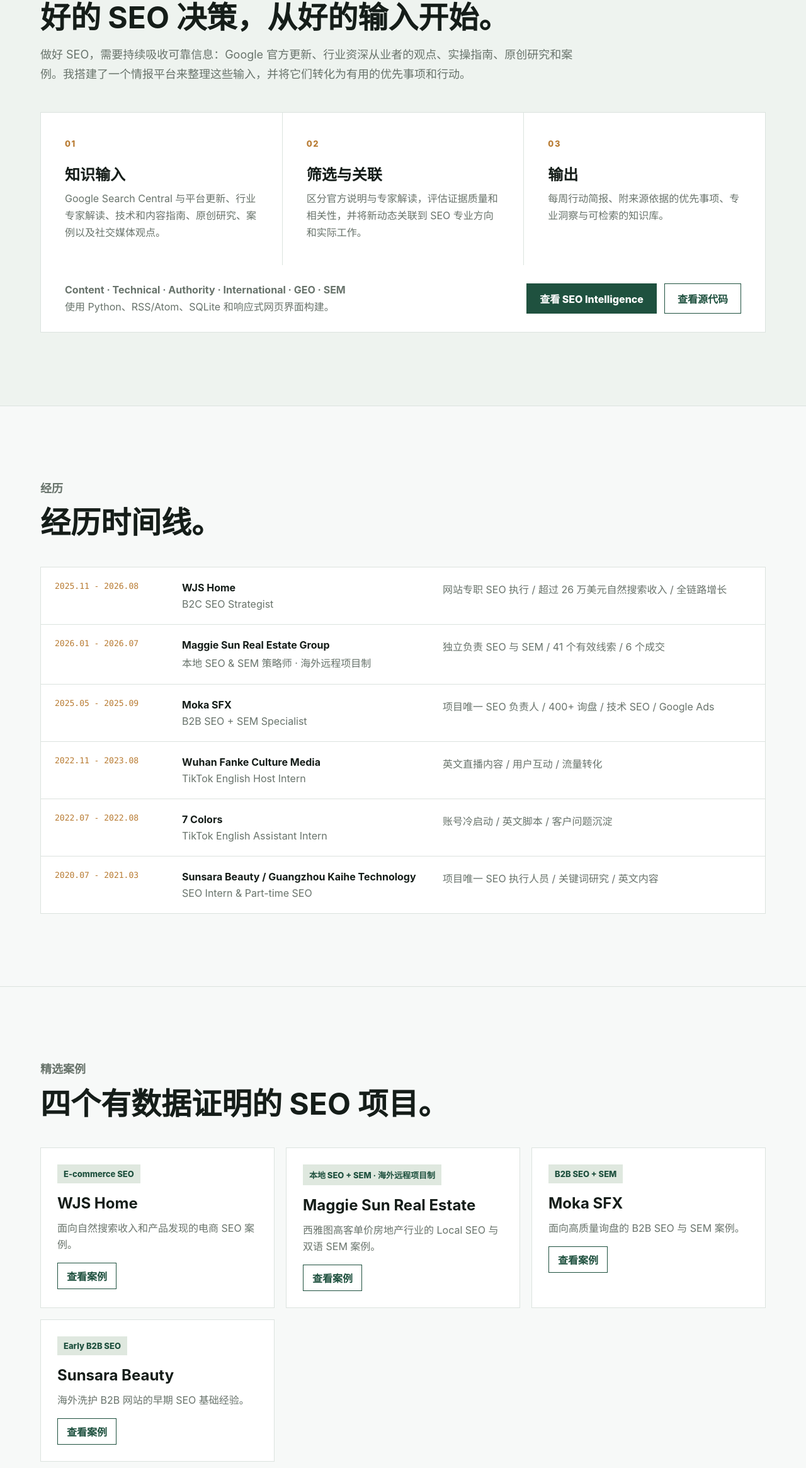
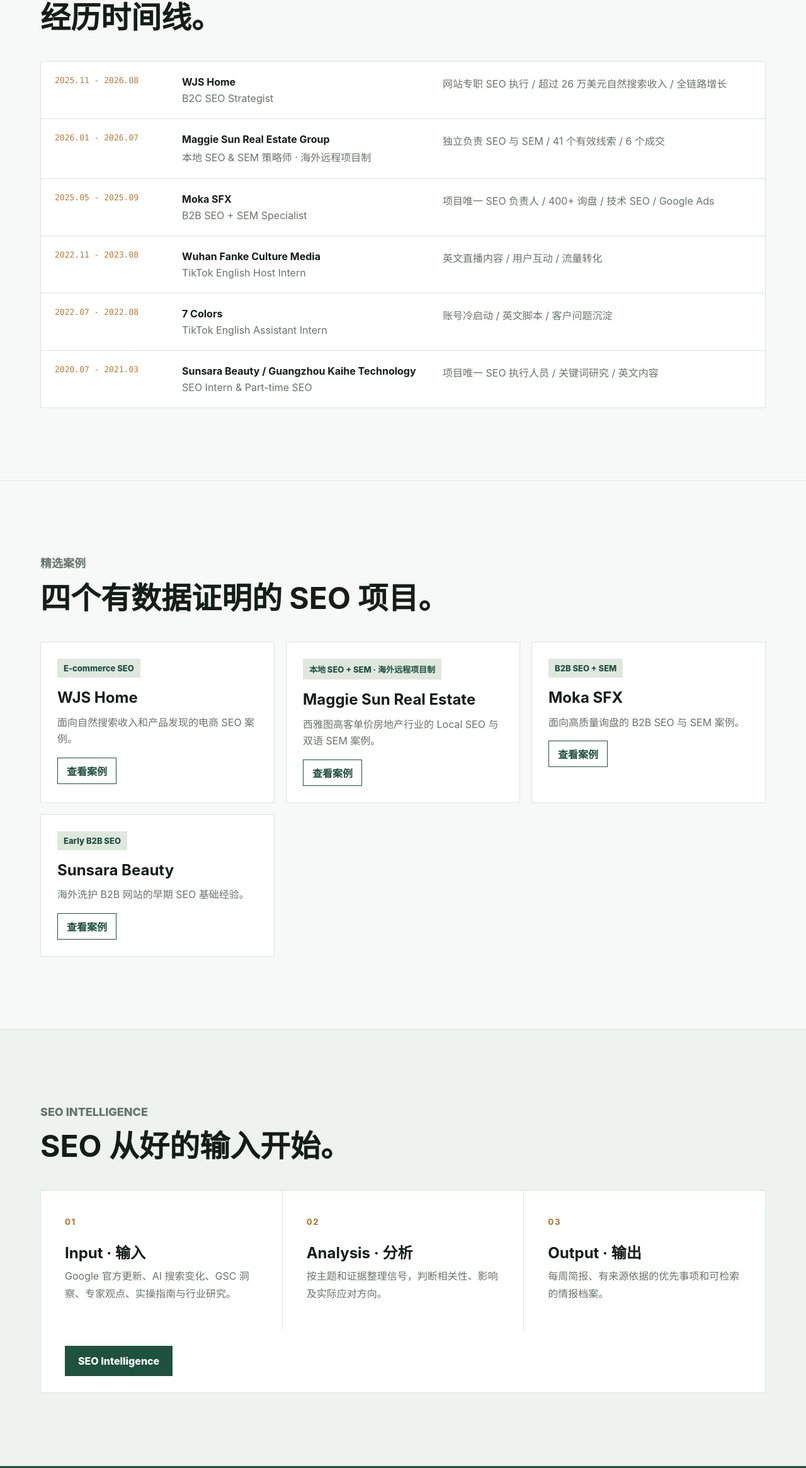
Before and after one commit to nanatan601-a11y/nana-seo-portfolio, a plain HTML site: page zh/index.html in a window 1280 px wide. Shown: the part 1482-3813 px from the top of the page at 63% size. Drawn offline with Linux system fonts and the light colour scheme.

Commit message:
Move SEO Intelligence to homepage end

```diff
--- a/zh/index.html
+++ b/zh/index.html
@@ -71,40 +71,6 @@
           <p>
             我能和内容、开发、设计、网站运营、产品、销售和客服团队协作，也擅长把混乱的 SEO 问题整理成清晰、能落地的执行计划。
           </p>
-        </div>
-      </section>
-
-      <section class="section intelligence-section">
-        <div class="section-intro">
-          <p class="eyebrow">官方更新 · 专家观点 · 实操指南</p>
-          <h2>好的 SEO 决策，从好的输入开始。</h2>
-          <p>做好 SEO，需要持续吸收可靠信息：Google 官方更新、行业资深从业者的观点、实操指南、原创研究和案例。我搭建了一个情报平台来整理这些输入，并将它们转化为有用的优先事项和行动。</p>
-        </div>
-        <div class="intelligence-panel">
-          <div class="intelligence-flow">
-            <article class="intelligence-stage">
-              <span class="stage-number">01</span>
-              <h3>知识输入</h3>
-              <p>Google Search Central 与平台更新、行业专家解读、技术和内容指南、原创研究、案例以及社交媒体观点。</p>
-            </article>
-            <article class="intelligence-stage">
-              <span class="stage-number">02</span>
-              <h3>筛选与关联</h3>
-              <p>区分官方说明与专家解读，评估证据质量和相关性，并将新动态关联到 SEO 专业方向和实际工作。</p>
-            </article>
-            <article class="intelligence-stage">
-              <span class="stage-number">03</span>
-              <h3>输出</h3>
-              <p>每周行动简报、附来源依据的优先事项、专业洞察与可检索的知识库。</p>
-            </article>
-          </div>
-          <div class="intelligence-footer">
-            <p><strong>Content · Technical · Authority · International · GEO · SEM</strong><br>使用 Python、RSS/Atom、SQLite 和响应式网页界面构建。</p>
-            <div class="hero-actions">
-              <a class="btn primary" href="https://nanatan601-a11y.github.io/seo-intelligence-hub/" target="_blank" rel="noopener noreferrer">查看 SEO Intelligence</a>
-              <a class="btn" href="https://github.com/nanatan601-a11y/seo-intelligence-hub" target="_blank" rel="noopener noreferrer">查看源代码</a>
-            </div>
-          </div>
         </div>
       </section>
 
@@ -191,6 +157,35 @@
           </article>
         </div>
       </section>
+
+      <section class="section intelligence-section">
+        <div class="section-intro">
+          <p class="eyebrow">SEO Intelligence</p>
+          <h2>SEO 从好的输入开始。</h2>
+        </div>
+        <div class="intelligence-panel">
+          <div class="intelligence-flow">
+            <article class="intelligence-stage">
+              <span class="stage-number">01</span>
+              <h3>Input · 输入</h3>
+              <p>Google 官方更新、AI 搜索变化、GSC 洞察、专家观点、实操指南与行业研究。</p>
+            </article>
+            <article class="intelligence-stage">
+              <span class="stage-number">02</span>
+              <h3>Analysis · 分析</h3>
+              <p>按主题和证据整理信号，判断相关性、影响及实际应对方向。</p>
+            </article>
+            <article class="intelligence-stage">
+              <span class="stage-number">03</span>
+              <h3>Output · 输出</h3>
+              <p>每周简报、有来源依据的优先事项和可检索的情报档案。</p>
+            </article>
+          </div>
+          <div class="intelligence-footer">
+            <a class="btn primary" href="https://nanatan601-a11y.github.io/seo-intelligence-hub/" target="_blank" rel="noopener noreferrer">SEO Intelligence</a>
+          </div>
+        </div>
+      </section>
     </main>
 
     <footer class="site-footer" id="contact">
```
Also changed, not shown: index.html (+29 -34 lines).
